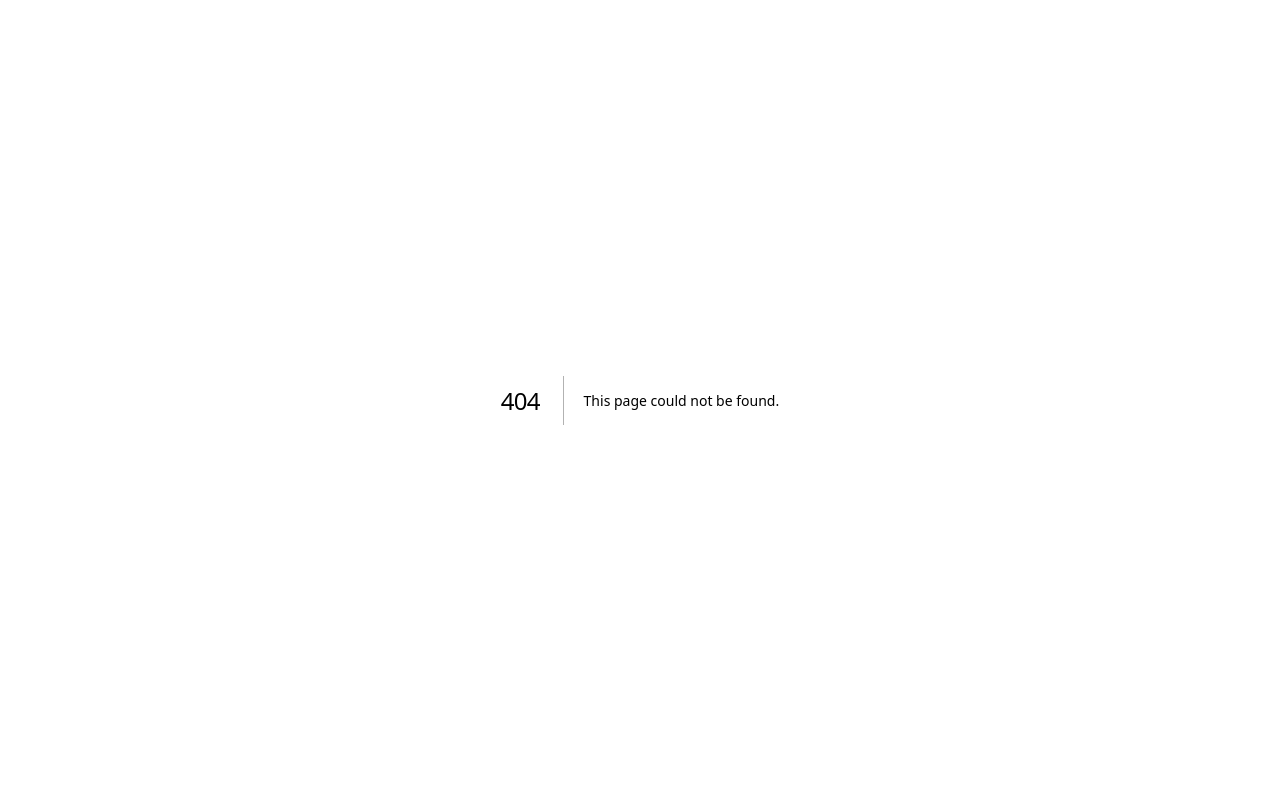
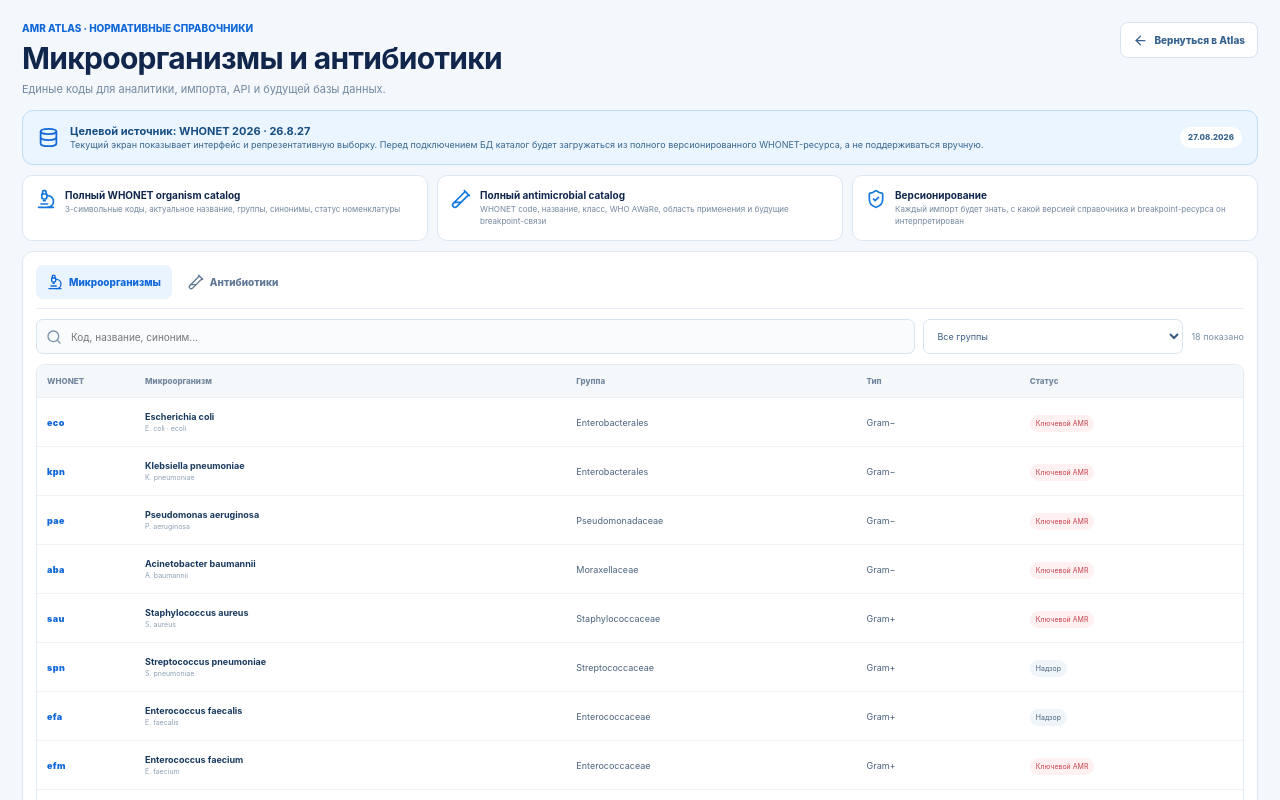
Before and after one commit to MG-Trener/ATLAS, a Next.js app: page /reference in a window 1280 px wide. Before the commit this address had no page. Shown: the top 800 px of the page. Built offline with nearby package versions, Linux system fonts and the light colour scheme.

Commit message:
Add AMR reference route

```diff
--- /dev/null
+++ b/app/reference/page.tsx
@@ -0,0 +1,5 @@
+import ReferenceCatalog from "./ReferenceCatalog";
+
+export default function ReferencePage() {
+  return <ReferenceCatalog />;
+}
```
